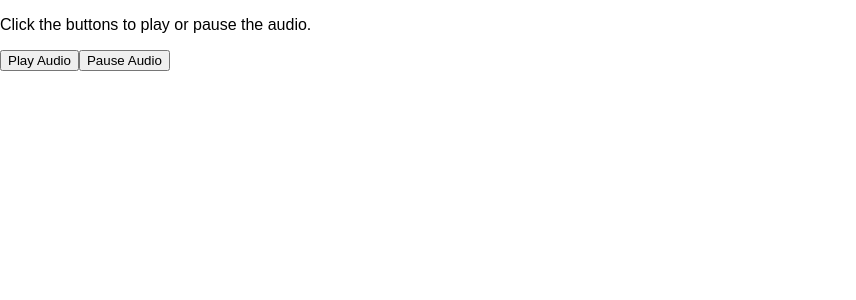
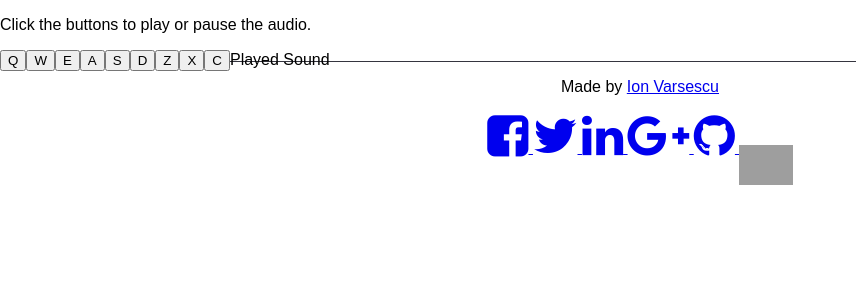
Before and after one commit to Nei-V/drum-machine, a React (Create React App) app: page / in a window 1280 px wide. Shown: the top 300 px of the page, without its empty margins (0-856 px from the left). Built offline with nearby package versions, Linux system fonts and the light colour scheme; grey boxes are pictures that could not be loaded.

Commit message:
started working on redux store

```diff
--- a/package.json
+++ b/package.json
@@ -18,7 +18,7 @@
     "build": "react-scripts build",
     "test": "react-scripts test --env=jsdom",
     "eject": "react-scripts eject"
-    },
+  },
   "devDependencies": {
     "node-sass": "^4.9.2",
     "sass-loader": "^7.0.3"
--- a/public/index.html
+++ b/public/index.html
@@ -7,7 +7,8 @@
 
     <link rel="manifest" href="%PUBLIC_URL%/manifest.json">
     <link rel="shortcut icon" href="%PUBLIC_URL%/favicon.ico">
-    <script src="https://cdn.freecodecamp.org/testable-projects-fcc/v1/bundle.js"></script>
+    <link href="https://maxcdn.bootstrapcdn.com/font-awesome/4.6.3/css/font-awesome.min.css" rel="stylesheet">
+
 
     <title>Drum Machine freecodecamp Project</title>
   </head>
@@ -19,5 +20,6 @@
 
     </div>
 
+    <script src="https://cdn.freecodecamp.org/testable-projects-fcc/v1/bundle.js"></script>
   </body>
 </html>
--- a/src/App.css
+++ b/src/App.css
@@ -1,24 +1,13 @@
 .App {
   text-align: center; }
 
-.App-logo {
-  animation: App-logo-spin infinite 20s linear;
-  height: 80px; }
-
-.App-header {
-  background-color: #222;
-  height: 150px;
-  padding: 20px;
-  color: white; }
-
-.App-title {
-  font-size: 1.5em; }
-
-.App-intro {
-  font-size: large; }
-
-@keyframes App-logo-spin {
-  from {
-    transform: rotate(0deg); }
-  to {
-    transform: rotate(360deg); } }
+#footerInReact {
+  text-align: center;
+  border-top: 1px solid #35353f;
+  max-height: max-content;
+  margin-top: -10px; }
+  #footerInReact p {
+    font-size: 1em; }
+  #footerInReact a img {
+    height: 2.5em;
+    margin-bottom: -02em; }
--- a/src/App.js
+++ b/src/App.js
@@ -1,26 +1,69 @@
 import React, { Component } from 'react';
-import logo from './logo.svg';
+import {createStore, applyMiddleware} from 'redux';
+import thunk from 'redux-thunk';
+import {connect} from 'react-redux';
 import './App.css';
-import mp3_file from './town.mp3';
+import {SET1,SET2, GOODKEYS,FOOTER} from './constants';
+//set1: RIDE, RIVER, PIERREBASIC, PIERRE, MOODY, NEWWAVE, JUMP, MAXO, FUNKY,
+//set2: FAN, DRO, AAP, ZAYLEAD, TOWN, STABS, CHANGE, BELL, BOUNCE
 
-class App extends Component{
-    constructor (props) {
-      super (props);
-     // this.pressButton=this.pressButton.bind(this);
-     this.playAudio=this.playAudio.bind(this);
-     this.pauseAudio=this.pauseAudio.bind(this);
+
+
+class Footer extends Component {
+  render() {
+    function createFooter(a) {
+      return {__html:a}
+    }
+    return (
+      <div id="footerInReact" dangerouslySetInnerHTML={createFooter(FOOTER)}>
+      </div>
+    )
+  }
 }
 
-    playAudio() {
-      let x = document.getElementById("myAudio");
-      x.play();
-      console.log("play, x is: ",x);
+
+class App extends Component {
+  constructor(props) {
+    super(props);
+    this.playAudio = this.playAudio.bind(this);
+    //this.pauseAudio = this.pauseAudio.bind(this);
+    this.playAudioOnKey = this.playAudioOnKey.bind(this);
+
+  }
+componentDidMount(){
+  document.addEventListener('keydown',this.playAudioOnKey);
+
+}
+componentWillUnmount(){
+  document.removeEventListener('keydown',this.playAudioOnKey);
 }
 
+
+  playAudio(e) {
+    let x=e.target.firstElementChild;
+    x.play();
+    console.log("play, x is: ", x);
+    }
+
+ /*
   pauseAudio() {
-    let x = document.getElementById("myAudio");
+    //let x=e.target.firstElementChild;
     x.pause();
-      console.log("pause");
+    console.log("pause",x);
+  }
+*/
+
+  playAudioOnKey(e) {
+    e.preventDefault();
+     console.log("key pressed (keycode)",e);
+    let z=e.key;
+    console.log("z: ",z)
+
+    if (GOODKEYS.includes(z)){
+      let uppecaselikeID=document.getElementById(z.toUpperCase());
+      uppecaselikeID.play();
+      console.log(uppecaselikeID);
+    }
     }
 
 
@@ -32,39 +75,60 @@ class App extends Component{
   }
 */
 
+  render() {
 
-
-    render(){
-
-
-
-
-
-      return(
+    return (
       <div>
         <p>Click the buttons to play or pause the audio.</p>
-          <button onClick={this.playAudio} type="button">Play Audio</button>
-  <button onClick={this.pauseAudio} type="button">Pause Audio</button>
-<audio id="myAudio">
-  <source src="https://res.cloudinary.com/dg45lvfuu/video/upload/v1533156862/sounds/town.mp3" type="audio/mpeg" />
+
+        <button id="ride" onClick={this.playAudio} onKeyPress={this.playAudioOnKey} className="drum-pad">Q
+        <audio id="Q" className="clip">
+          <source src={SET1.RIDE} type="audio/mpeg" />
         </audio>
+        </button>
+
+        <button id="river" onClick={this.playAudio} onKeyDown={this.playAudioOnKey} type="button" className="drum-pad">W
+        <audio id="W" className="clip">
+          <source src={SET1.RIVER} type="audio/mpeg" />
+        </audio>
+        </button>
+        <button id="pierrebasic" onClick={this.playAudio} onKeyDown={this.playAudioOnKey} type="button" className="drum-pad">E
+        <audio id="E" className="clip">
+          <source src={SET1.PIERREBASIC} type="audio/mpeg" />
+        </audio></button>
+        <button id="pierre" onClick={this.playAudio} onKeyDown={this.playAudioOnKey} type="button" className="drum-pad">A
+        <audio id="A" className="clip">
+          <source src={SET1.PIERRE} type="audio/mpeg" />
+        </audio></button>
+        <button id="moody" onClick={this.playAudio} onKeyDown={this.playAudioOnKey} type="button" className="drum-pad">S
+        <audio id="S" className="clip">
+          <source src={SET1.MOODY} type="audio/mpeg" />
+        </audio></button>
+        <button id="newwave" onClick={this.playAudio} onKeyDown={this.playAudioOnKey} type="button" className="drum-pad">D
+        <audio id="D" className="clip">
+          <source src={SET1.NEWWAVE} type="audio/mpeg" />
+        </audio></button>
+        <button id="jump" onClick={this.playAudio} onKeyDown={this.playAudioOnKey} type="button" className="drum-pad">Z
+        <audio id="Z" className="clip">
+          <source src={SET1.JUMP} type="audio/mpeg" />
+        </audio></button>
+        <button id="maxo" onClick={this.playAudio} onKeyDown={this.playAudioOnKey} type="button" className="drum-pad">X
+        <audio id="X" className="clip">
+          <source src={SET1.MAXO} type="audio/mpeg" />
+        </audio></button>
+        <button id="funky" onClick={this.playAudio} onKeyDown={this.playAudioOnKey} type="button" className="drum-pad">C
+        <audio id="C" className="clip">
+          <source src={SET1.FUNKY} type="audio/mpeg" />
+        </audio></button>
+      <dialog id="display" />Played Sound
+       <Footer />
+
 
       </div>
     )
 
   }
 
-  /*
-
-
-
-
-
-  <script>
-
-  </script>
-
-  */
 }
 
 export default App;
--- a/src/App.scss
+++ b/src/App.scss
@@ -2,27 +2,20 @@
   text-align: center;
 }
 
-.App-logo {
-  animation: App-logo-spin infinite 20s linear;
-  height: 80px;
+
+
+
+#footerInReact {
+  text-align: center;
+  border-top: 1px solid rgb(53,53,63);
+  max-height:max-content;
+  //grid-area:footer1; - not working yet
+  margin-top:-10px;
+  p{
+    font-size:1em;
+  }
+  a img {
+    height:2.5em;
+    margin-bottom:-02em;
+  }
 }
-
-.App-header {
-  background-color: #222;
-  height: 150px;
-  padding: 20px;
-  color: white;
-}
-
-.App-title {
-  font-size: 1.5em;
-}
-
-.App-intro {
-  font-size: large;
-}
-
-@keyframes App-logo-spin {
-  from { transform: rotate(0deg); }
-  to { transform: rotate(360deg); }
-}
--- /dev/null
+++ b/src/constants.js
@@ -0,0 +1,54 @@
+
+export const SET1 = {
+    RIDE: "https://res.cloudinary.com/dg45lvfuu/video/upload/v1533156865/sounds/Ride.mp3",
+    RIVER: "https://res.cloudinary.com/dg45lvfuu/video/upload/v1533156865/sounds/River.mp3",
+    PIERREBASIC: "https://res.cloudinary.com/dg45lvfuu/video/upload/v1533156864/sounds/PierreBasic.mp3",
+    PIERRE: "https://res.cloudinary.com/dg45lvfuu/video/upload/v1533156864/sounds/Pierre.mp3",
+    MOODY: "https://res.cloudinary.com/dg45lvfuu/video/upload/v1533156864/sounds/Moody.mp3",
+    NEWWAVE: "https://res.cloudinary.com/dg45lvfuu/video/upload/v1533156864/sounds/NewWave.mp3",
+    JUMP: "https://res.cloudinary.com/dg45lvfuu/video/upload/v1533156864/sounds/Jump.mp3",
+    MAXO: "https://res.cloudinary.com/dg45lvfuu/video/upload/v1533156864/sounds/Maxo.mp3",
+    FUNKY: "https://res.cloudinary.com/dg45lvfuu/video/upload/v1533156863/sounds/Funky.mp3"
+}
+
+export const SET2 = {
+    FAN: "https://res.cloudinary.com/dg45lvfuu/video/upload/v1533156863/sounds/Fan.mp3",
+    DRO: "https://res.cloudinary.com/dg45lvfuu/video/upload/v1533156863/sounds/Dro.mp3",
+    AAP: "https://res.cloudinary.com/dg45lvfuu/video/upload/v1533156863/sounds/AAP.mp3",
+    ZAYLEAD: "https://res.cloudinary.com/dg45lvfuu/video/upload/v1533156863/sounds/ZayLead.mp3",
+    TOWN: "https://res.cloudinary.com/dg45lvfuu/video/upload/v1533156862/sounds/town.mp3",
+    STABS: "https://res.cloudinary.com/dg45lvfuu/video/upload/v1533156862/sounds/Stabs.mp3",
+    CHANGE: "https://res.cloudinary.com/dg45lvfuu/video/upload/v1533156862/sounds/change.mp3",
+    BELL: "https://res.cloudinary.com/dg45lvfuu/video/upload/v1533156862/sounds/Bell.mp3",
+    BOUNCE: "https://res.cloudinary.com/dg45lvfuu/video/upload/v1533156861/sounds/Bounce.mp3"
+}
+
+export const GOODKEYS=["q","w","e","a","s","d","z","x","c"];
+
+
+export const FOOTER=`
+<footer>
+<p>Made by
+  <a href="https://codepen.io/Nei_V" target="_blank">Ion Varsescu</a>
+</p>
+<section id="contact">
+  <a href="https://www.facebook.com/varsescu.ion" target="_blank">
+    <i class="fa fa-facebook-square fa-3x"></i>
+  </a>
+  <a href="https://twitter.com/IonVcoding" target="_blank">
+    <i class="fa fa-twitter fa-3x"></i>
+  </a>
+  <a href="https://www.linkedin.com/in/ionvarsescu/" target="_blank">
+    <i class="fa fa-linkedin fa-3x"></i>
+  </a>
+  <a href="https://plus.google.com/100730160336168112160" target="_blank">
+    <i class="fa fa-google-plus fa-3x"></i>
+  </a>
+  <a href="https://github.com/Nei-V" target="_blank">
+    <i class="fa fa-github fa-3x"></i>
+  </a>
+  <a href="https://www.freecodecamp.org/portofolio/nei-v" target="_blank">
+    <img src="https://res.cloudinary.com/dg45lvfuu/image/upload/v1465845327/fcc-app-icon_gqbnku.png" />
+  </a>
+</section>
+</footer>`
--- /dev/null
+++ b/src/reducers/rootReducer.js
@@ -0,0 +1 @@
+import {combineReducers} from 'redux';
```
Also changed, not shown: src/actions/action1.js (added), src/reducers/reducer1.js (added), 1 other file (tests, documents, lock files or other folders). Lines whose indentation alone changed are shown as unchanged.
